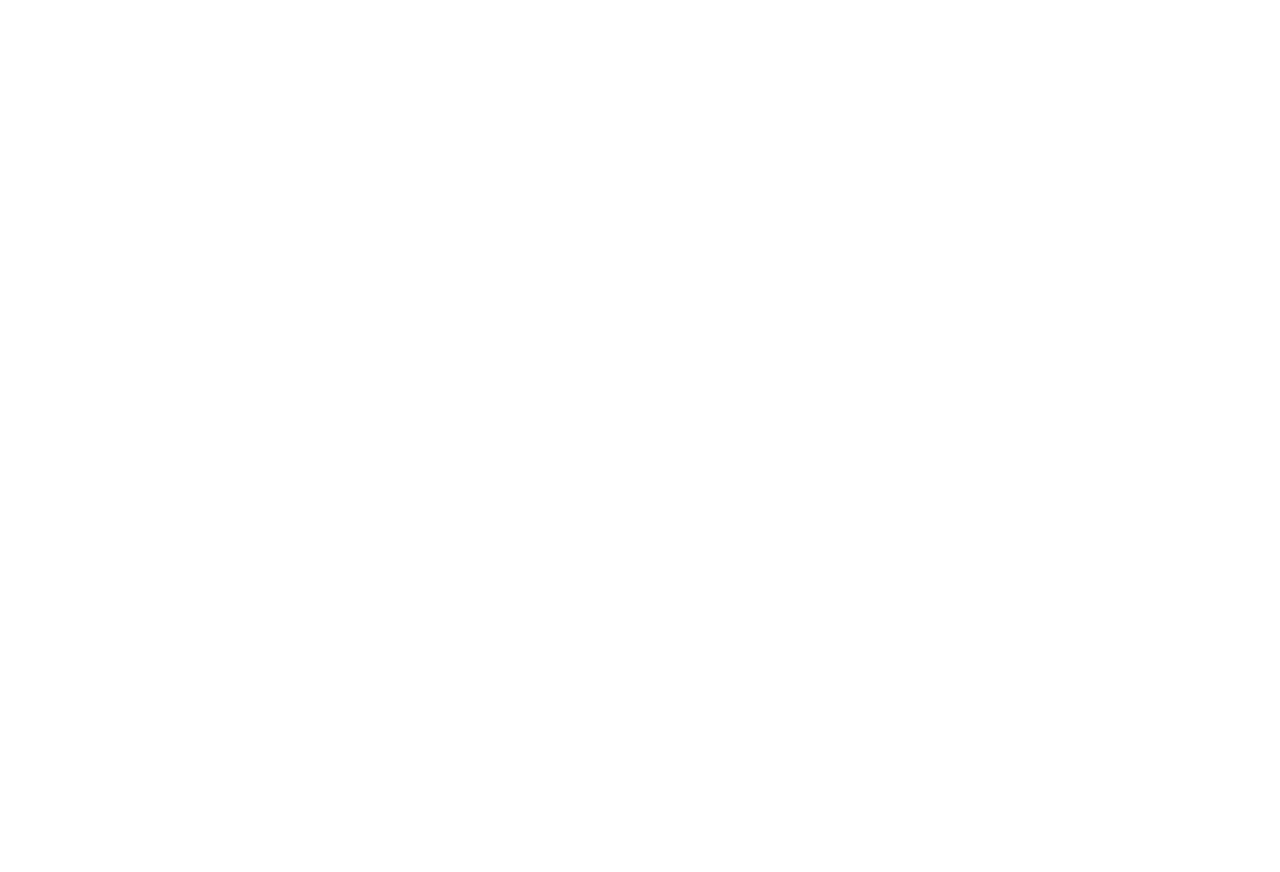
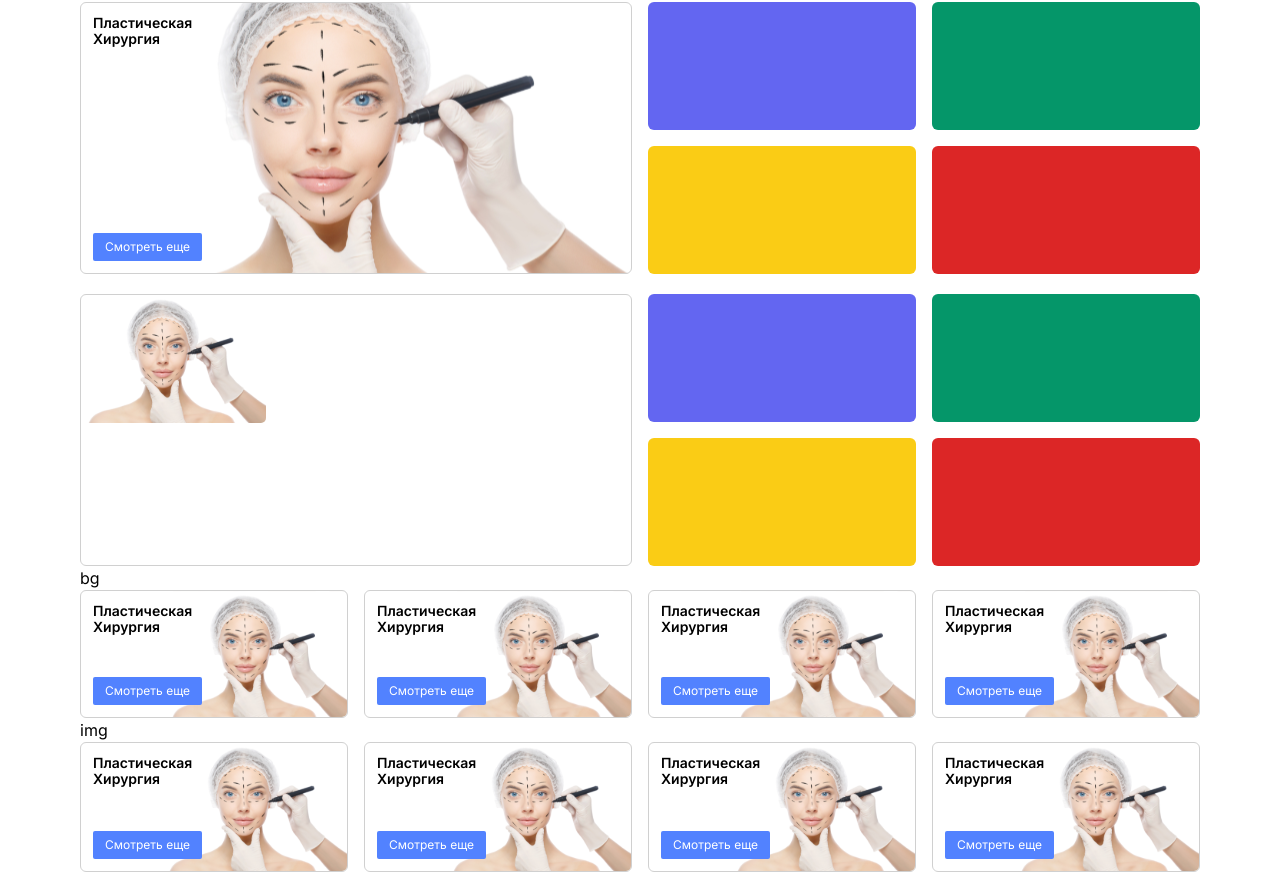
Before and after one commit to emilsultanov/112-med, a Next.js app: page / in a window 1280 px wide. Shown: the part 462-1334 px from the top of the page. Before the commit the page ends 800 px from the top, so only its background shows below. Built offline with nearby package versions, Linux system fonts and the light colour scheme.

Commit message:
Make image card

```diff
--- a/src/app/page.tsx
+++ b/src/app/page.tsx
@@ -1,6 +1,9 @@
 import Image from "next/image";
+
 import searchIcon from '../../public/icons/search.svg'
 import locationMarkerIcon from '../../public/icons/location-marker.svg'
+
+import plasticSurgery from '../../public/background-images/plastic-surgery.svg'
 
 export default function Home() {
   return (
@@ -76,5 +79,166 @@
 		</div>
 	 </section>
 
+		<section>
+		  <div className="container">
+			 <div className="gap-4 grid grid-cols-1 sm:grid-cols-2">
+				<div>
+				  <div className={'h-32 sm:h-full bg-plastic-surgery bg-no-repeat bg-contain bg-right border border-primary-gray-200 rounded-md sm:bg-cover'}>
+					 <div className={'p-3 h-full flex flex-col items-start justify-between'}>
+						<h6 className={'text-sm not-italic font-semibold leading-4'}>Пластическая <br/> Хирургия</h6>
+						<button className={'rounded-sm bg-primary-blue-100 text-white text-xs py-1.5 px-3'}>Смотреть еще</button>
+					 </div>
+				  </div>
+				</div>
+				<div>
+				  <div className="gap-4 grid grid-cols-1 sm:grid-cols-2">
+					 <div>
+						<div className={'h-32 w-full bg-indigo-500 rounded-md'}></div>
+					 </div>
+					 <div>
+						<div className={'h-32 w-full bg-emerald-600 rounded-md'}></div>
+					 </div>
+					 <div>
+						<div className={'h-32 w-full bg-yellow-400 rounded-md'}></div>
+					 </div>
+					 <div>
+						<div className={'h-32 w-full bg-red-600 rounded-md'}></div>
+					 </div>
+				  </div>
+				</div>
+			 </div>
+		  </div>
+		</section>
+
+		<section className={'mt-5'}>
+		  <div className="container">
+			 <div className="gap-4 grid grid-cols-1 sm:grid-cols-2">
+				<div>
+				  <div className={'border border-primary-gray-200 rounded-md relative w-full h-full'}>
+					 <Image
+						src={plasticSurgery}
+						alt={'plastic-surgery'}
+						className={'absolute'}
+					 />
+					 {/*<div className={'p-3 h-full flex flex-col items-start justify-between z-10'}>*/}
+						{/*<h6 className={'text-sm not-italic font-semibold leading-4'}>Пластическая <br/> Хирургия</h6>*/}
+						{/*<button className={'rounded-sm bg-primary-blue-100 text-white text-xs py-1.5 px-3'}>Смотреть еще</button>*/}
+					 {/*</div>*/}
+				  </div>
+				</div>
+				<div>
+				  <div className="gap-4 grid grid-cols-1 sm:grid-cols-2">
+					 <div>
+						<div className={'h-32 w-full bg-indigo-500 rounded-md'}></div>
+					 </div>
+					 <div>
+						<div className={'h-32 w-full bg-emerald-600 rounded-md'}></div>
+					 </div>
+					 <div>
+						<div className={'h-32 w-full bg-yellow-400 rounded-md'}></div>
+					 </div>
+					 <div>
+						<div className={'h-32 w-full bg-red-600 rounded-md'}></div>
+					 </div>
+				  </div>
+				</div>
+			 </div>
+		  </div>
+		</section>
+
+		<section>
+		  <div className="container">
+			 <div className="">
+				<h3>bg</h3>
+				<div className={'gap-4 grid grid-cols-1 sm:grid-cols-2 lg:grid-cols-3 xl:grid-cols-4'}>
+				  <div>
+					 <div className={'h-32 bg-plastic-surgery bg-no-repeat bg-contain bg-right border border-primary-gray-200 rounded-md'}>
+						<div className={'p-3 h-full flex flex-col items-start justify-between'}>
+						  <h6 className={'text-sm not-italic font-semibold leading-4'}>Пластическая <br/> Хирургия</h6>
+						  <button className={'rounded-sm bg-primary-blue-100 text-white text-xs py-1.5 px-3'}>Смотреть еще</button>
+						</div>
+					 </div>
+				  </div>
+				  <div>
+					 <div className={'h-32 bg-plastic-surgery bg-no-repeat bg-contain bg-right border border-primary-gray-200 rounded-md'}>
+						<div className={'p-3 h-full flex flex-col items-start justify-between'}>
+						  <h6 className={'text-sm not-italic font-semibold leading-4'}>Пластическая <br/> Хирургия</h6>
+						  <button className={'rounded-sm bg-primary-blue-100 text-white text-xs py-1.5 px-3'}>Смотреть еще</button>
+						</div>
+					 </div>
+				  </div>
+				  <div>
+					 <div className={'h-32 bg-plastic-surgery bg-no-repeat bg-contain bg-right border border-primary-gray-200 rounded-md'}>
+						<div className={'p-3 h-full flex flex-col items-start justify-between'}>
+						  <h6 className={'text-sm not-italic font-semibold leading-4'}>Пластическая <br/> Хирургия</h6>
+						  <button className={'rounded-sm bg-primary-blue-100 text-white text-xs py-1.5 px-3'}>Смотреть еще</button>
+						</div>
+					 </div>
+				  </div>
+				  <div>
+					 <div className={'h-32 bg-plastic-surgery bg-no-repeat bg-contain bg-right border border-primary-gray-200 rounded-md'}>
+						<div className={'p-3 h-full flex flex-col items-start justify-between'}>
+						  <h6 className={'text-sm not-italic font-semibold leading-4'}>Пластическая <br/> Хирургия</h6>
+						  <button className={'rounded-sm bg-primary-blue-100 text-white text-xs py-1.5 px-3'}>Смотреть еще</button>
+						</div>
+					 </div>
+				  </div>
+				</div>
+				<h3>img</h3>
+				<div className={'gap-4 grid grid-cols-1 sm:grid-cols-2 lg:grid-cols-3 xl:grid-cols-4'}>
+				  <div>
+					 <div className={'border border-primary-gray-200 rounded-md flex justify-end relative'}>
+						<Image
+						  src={plasticSurgery}
+						  alt={'plastic-surgery'}
+						/>
+						<div className={'p-3 h-full flex flex-col items-start justify-between absolute inset-0'}>
+						  <h6 className={'text-sm not-italic font-semibold leading-4'}>Пластическая <br/> Хирургия</h6>
+						  <button className={'rounded-sm bg-primary-blue-100 text-white text-xs py-1.5 px-3'}>Смотреть еще</button>
+						</div>
+					 </div>
+				  </div>
+				  <div>
+					 <div className={'border border-primary-gray-200 rounded-md flex justify-end relative'}>
+						<Image
+						  src={plasticSurgery}
+						  alt={'plastic-surgery'}
+						/>
+						<div className={'p-3 h-full flex flex-col items-start justify-between absolute inset-0'}>
+						  <h6 className={'text-sm not-italic font-semibold leading-4'}>Пластическая <br/> Хирургия</h6>
+						  <button className={'rounded-sm bg-primary-blue-100 text-white text-xs py-1.5 px-3'}>Смотреть еще</button>
+						</div>
+					 </div>
+				  </div>
+				  <div>
+					 <div className={'border border-primary-gray-200 rounded-md flex justify-end relative'}>
+						<Image
+						  src={plasticSurgery}
+						  alt={'plastic-surgery'}
+						/>
+						<div className={'p-3 h-full flex flex-col items-start justify-between absolute inset-0'}>
+						  <h6 className={'text-sm not-italic font-semibold leading-4'}>Пластическая <br/> Хирургия</h6>
+						  <button className={'rounded-sm bg-primary-blue-100 text-white text-xs py-1.5 px-3'}>Смотреть еще</button>
+						</div>
+					 </div>
+				  </div>
+				  <div>
+					 <div className={'border border-primary-gray-200 rounded-md flex justify-end relative'}>
+						<Image
+						  src={plasticSurgery}
+						  alt={'plastic-surgery'}
+						/>
+						<div className={'p-3 h-full flex flex-col items-start justify-between absolute inset-0'}>
+						  <h6 className={'text-sm not-italic font-semibold leading-4'}>Пластическая <br/> Хирургия</h6>
+						  <button className={'rounded-sm bg-primary-blue-100 text-white text-xs py-1.5 px-3'}>Смотреть еще</button>
+						</div>
+					 </div>
+				  </div>
+				</div>
+
+			 </div>
+		  </div>
+		</section>
+
   </main>)
 }
--- a/tailwind.config.js
+++ b/tailwind.config.js
@@ -23,6 +23,12 @@
         'primary-blue-200': '#2D60E4',
         'primary-gray-100': '#E3E3E3',
         'primary-gray-200': '#D0D0D0',
+      },
+      backgroundImage:{
+        'plastic-surgery': "url('/background-images/plastic-surgery.svg')"
+      },
+      fontSize:{
+        "2xs": "0.8rem"
       }
     }
   },
```
Also changed, not shown: public/background-images/plastic-surgery.svg (added).
